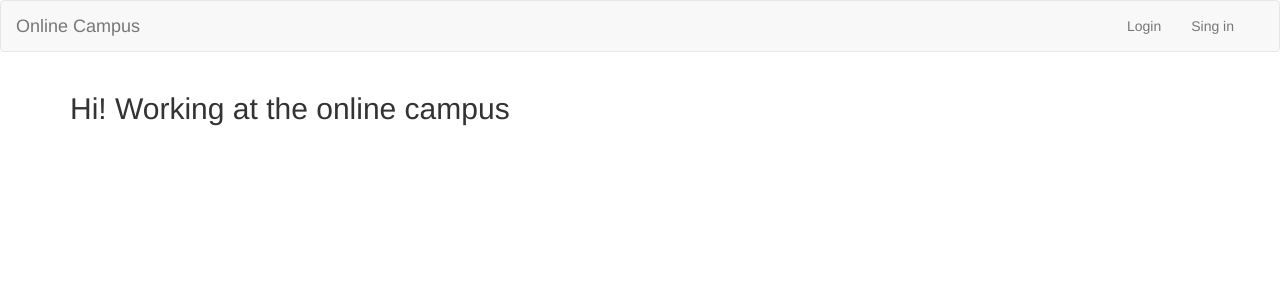
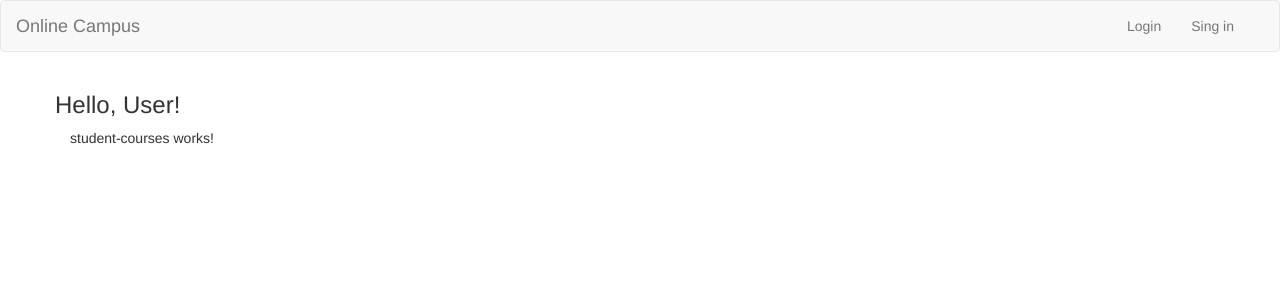
Before and after one commit to dariamuresan/online-campus, an Angular app: page / in a window 1280 px wide. Shown: the top 300 px of the page. Built offline with nearby package versions, Linux system fonts and the light colour scheme.

Commit message:
student-courses component created

```diff
--- a/src/app/app.component.html
+++ b/src/app/app.component.html
@@ -1,9 +1,11 @@
 <app-header></app-header>
-
 <div class="container">
   <div class="row">
+    <h3>Hello, User!</h3>
+  </div>
+  <div class="row">
     <div class="col-md-12">
-      <h2>Hi! Working at the online campus</h2>
+      <app-student-courses></app-student-courses>
     </div>
   </div>
 </div>
--- a/src/app/app.module.ts
+++ b/src/app/app.module.ts
@@ -4,11 +4,13 @@ import { NgModule } from '@angular/core';
 import { AppRoutingModule } from './app-routing.module';
 import { AppComponent } from './app.component';
 import {HeaderComponent } from './header/header.component';
+import { StudentCoursesComponent } from './student-courses/student-courses.component';
 
 @NgModule({
   declarations: [
     AppComponent,
-    HeaderComponent
+    HeaderComponent,
+    StudentCoursesComponent
   ],
   imports: [
     BrowserModule,
--- /dev/null
+++ b/src/app/student-courses/student-courses.component.html
@@ -0,0 +1 @@
+<p>student-courses works!</p>
--- /dev/null
+++ b/src/app/student-courses/student-courses.component.ts
@@ -0,0 +1,15 @@
+import { Component, OnInit } from '@angular/core';
+
+@Component({
+  selector: 'app-student-courses',
+  templateUrl: './student-courses.component.html',
+  styleUrls: ['./student-courses.component.css']
+})
+export class StudentCoursesComponent implements OnInit {
+
+  constructor() { }
+
+  ngOnInit(): void {
+  }
+
+}
```
Also changed, not shown: src/app/student-courses/student-courses.component.css (added).
